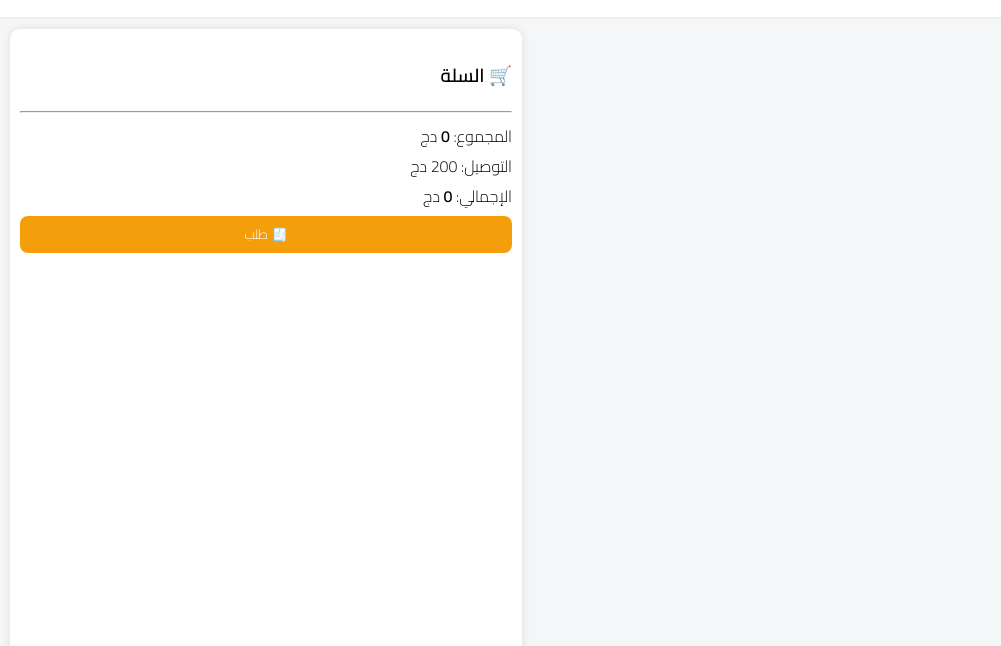
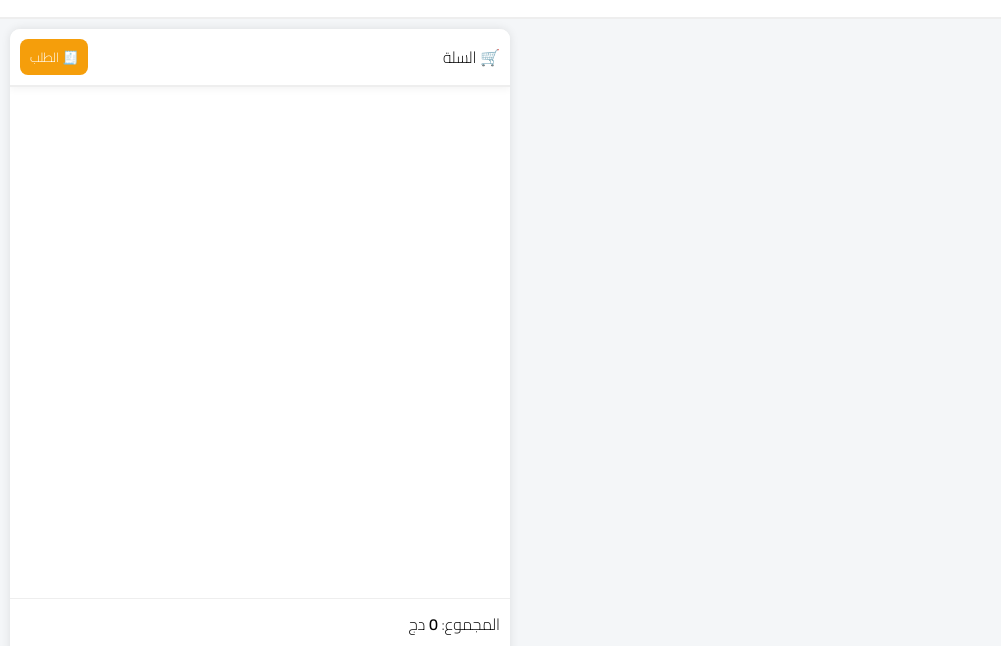
Before and after one commit to nassimbensbaa/AURES_BATNA_DZ-local--cole, a plain HTML site: page index.html in a window 1280 px wide. Shown: the part 152-798 px from the top of the page, without its empty margins (0-1001 px from the left). Drawn offline with Linux system fonts and the light colour scheme; no server answers; a script that the page names is missing.

Commit message:
Update index.html

```diff
--- a/index.html
+++ b/index.html
@@ -86,16 +86,48 @@ margin-top:5px;
 }
 
 /* ===== CART ===== */
+/* ===== CART HEADER FIXED ===== */
+.cart-header{
+position: sticky;
+top: 0;
+z-index: 1000;
+background: #fff;
+display: flex;
+justify-content: space-between;
+align-items: center;
+padding: 10px;
+border-bottom: 2px solid #eee;
+box-shadow: 0 2px 8px rgba(0,0,0,0.05);
+}
+
+/* زر الطلب */
+.cart-header button{
+background:#f59e0b;
+color:white;
+border:none;
+padding:6px 10px;
+border-radius:8px;
+cursor:pointer;
+font-size:13px;
+}
+
+/* السلة الجديدة */
 .cart{
 flex:2;
 background:white;
-padding:10px;
 border-radius:10px;
 height:85vh;
-overflow:auto;
-position:sticky;
-top:10px;
+overflow:hidden;
+display:flex;
+flex-direction:column;
 box-shadow:0 0 10px rgba(0,0,0,.1);
+}
+
+/* منطقة العناصر فقط scroll */
+#cartItems{
+flex:1;
+overflow-y:auto;
+padding:10px;
 }
 
 .item{
@@ -294,19 +326,23 @@ overflow-y:auto;
 <div class="products" id="products"></div>
 
 <div class="cart">
-<h3>🛒 السلة</h3>
 
-<div id="cartItems"></div>
+  <!-- الشريط العلوي الثابت -->
+  <div class="cart-header">
+    <div>🛒 السلة</div>
+    <button onclick="openOrder()">🧾 الطلب</button>
+  </div>
 
-<hr>
+  <!-- العناصر (قابلة للتمرير) -->
+  <div id="cartItems"></div>
 
-<div>
-المجموع: <b id="total">0</b> دج<br>
-التوصيل: 200 دج<br>
-الإجمالي: <b id="final">0</b> دج
-</div>
+  <!-- المجموع ثابت في الأسفل داخل السلة -->
+  <div style="padding:10px;border-top:1px solid #eee;">
+    المجموع: <b id="total">0</b> دج<br>
+    التوصيل: 200 دج<br>
+    الإجمالي: <b id="final">0</b> دج
+  </div>
 
-<button class="btn" onclick="openOrder()">🧾 طلب</button>
 </div>
 
 </div>
```
